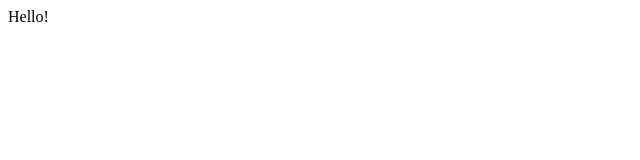
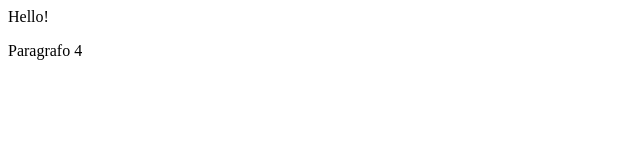
Before and after one commit to pasqualegrasso24/EserHotfix2, a plain HTML site: page contactMe/contact.html in a window 1280 px wide. Shown: the full height of the page, 0-640 px from the left. Drawn offline with Linux system fonts and the light colour scheme.

Commit message:
branch2 commit2

```diff
--- a/contactMe/contact.html
+++ b/contactMe/contact.html
@@ -4,8 +4,6 @@
     </head>
     <body>
         <div align=”center”>Hello!</div>
-
-
-
-    </body>
+		<div><p>Paragrafo 4</p>
+		</body>
 </html>
```
